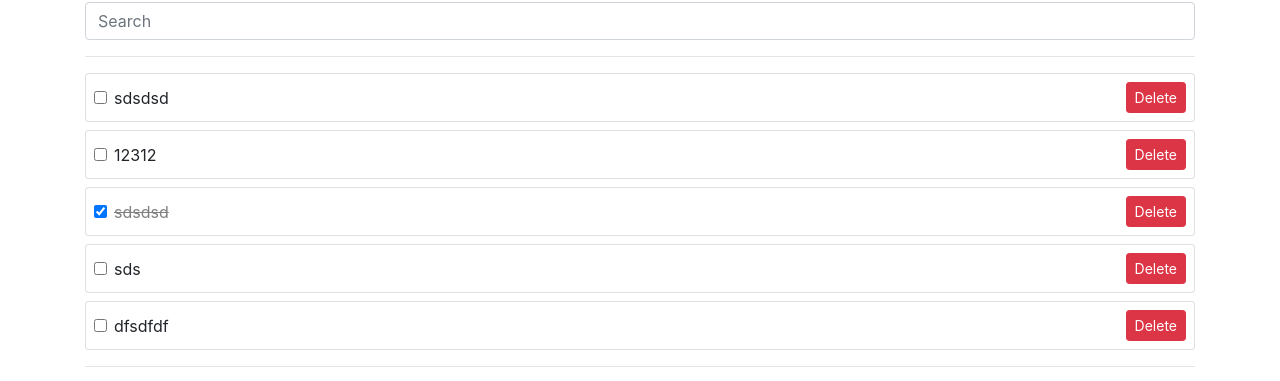
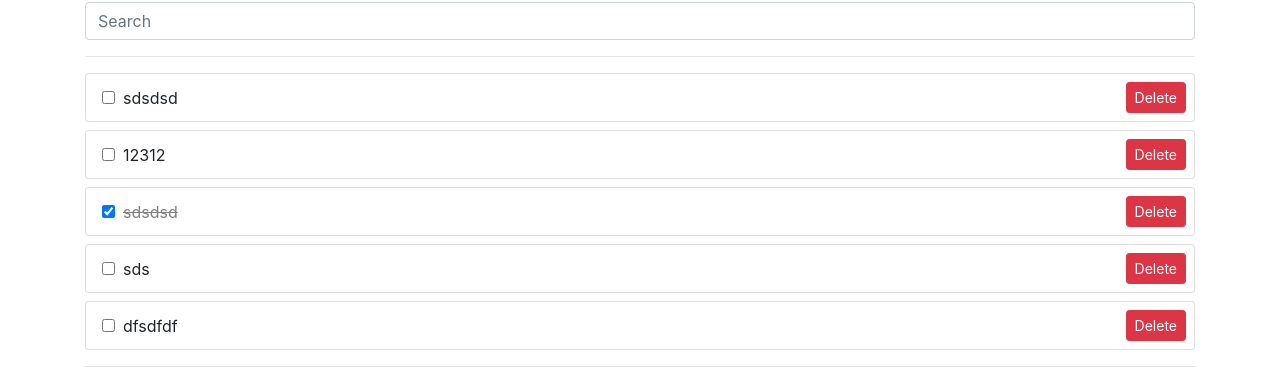
Before and after one commit to BelleHan/vue3-study, a Vue app: page /todos in a window 1280 px wide. Shown: the part 116-497 px from the top of the page. Built offline with nearby package versions, Linux system fonts and the light colour scheme; data requests are answered from the project's data file.

Commit message:
63 버그 수정

```diff
--- a/src/components/TodoList.vue
+++ b/src/components/TodoList.vue
@@ -9,20 +9,18 @@
             style="cursor: pointer"
             @click="moveToPage(todo.id)"
         >
-            <div class="form-check flex-grow-1">
+            <div class="flex-grow-1">
                 <input
-                class="form-check-input"
+                class="ml-2 mr-2"
                 type="checkbox"
                 :checked="todo.completed"
                 @change="toggleTodo(index, $event)"
                 @click.stop
                 >
-                <label
-                class="form-check-label"
-                :class="{ todo: todo.completed }"
+                <span :class="{ todo: todo.completed }"
                 >
                 {{ todo.subject }}
-                </label>
+                </span>
             </div>
         <div>
             <button
```
